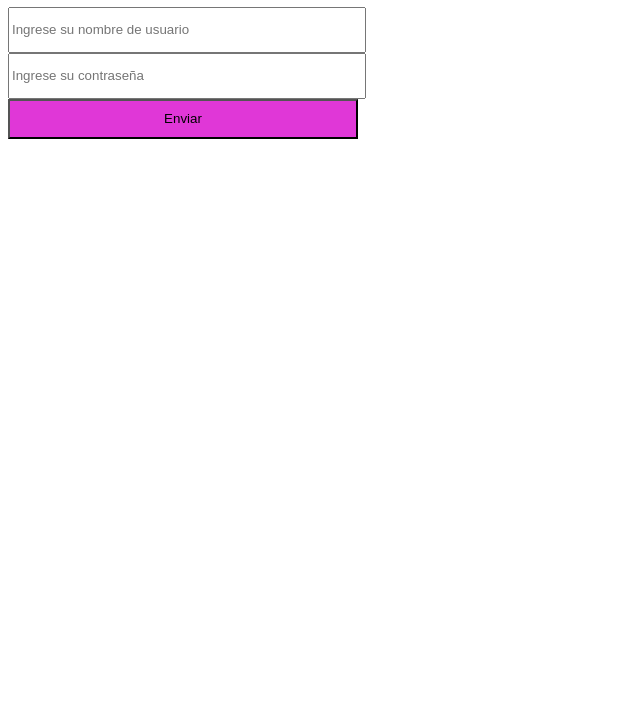
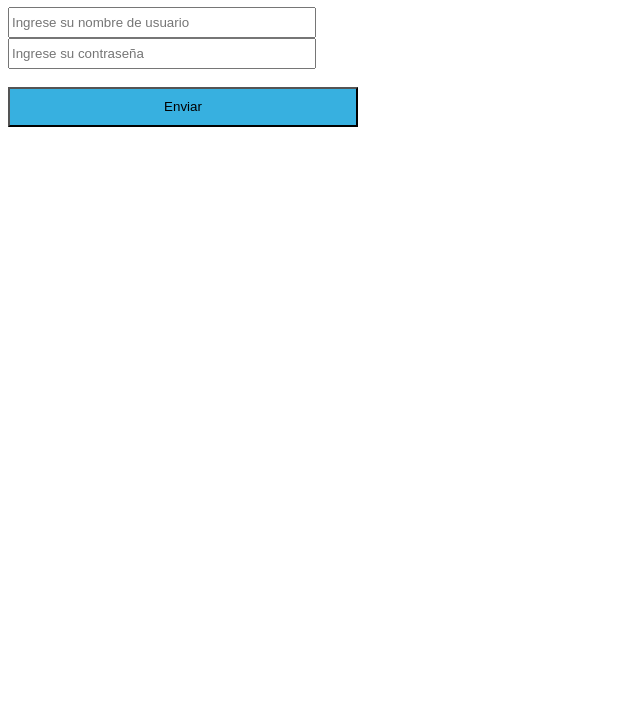
Before and after one commit to SpaManager/Edwin, a plain HTML site: page index.html in a window 1280 px wide. Shown: the part 73-800 px from the top of the page, without its empty margins (0-640 px from the left). Drawn offline with Linux system fonts and the light colour scheme.

Commit message:
Saved 10:17

```diff
--- a/index.html
+++ b/index.html
@@ -8,12 +8,12 @@
 </head>
 <body>
     <h1>Tarea GitHub Edwin 17 febrero 2022</h1>
-    <input type="text" placeholder="Ingrese su nombre de usuario" style="Width: 350px; height: 40px;">
+    <input type="text" placeholder="Ingrese su nombre de usuario" style="Width: 300px; height: 25px;">
     <br>
-    <input type="password" placeholder="Ingrese su contraseña" style="Width: 350px; height: 40px;">
+    <input type="password" placeholder="Ingrese su contraseña" style="Width: 300px; height: 25px;">
     <br>
-
-    <input type="submit" value="Enviar" style="background-color: rgb(224, 55, 215); width: 350px; height: 40px;">
+    <br>
+    <input type="submit" value="Enviar" style="background-color: rgb(55, 176, 224); width: 350px; height: 40px;">
 
 </body>
 </html>
```
